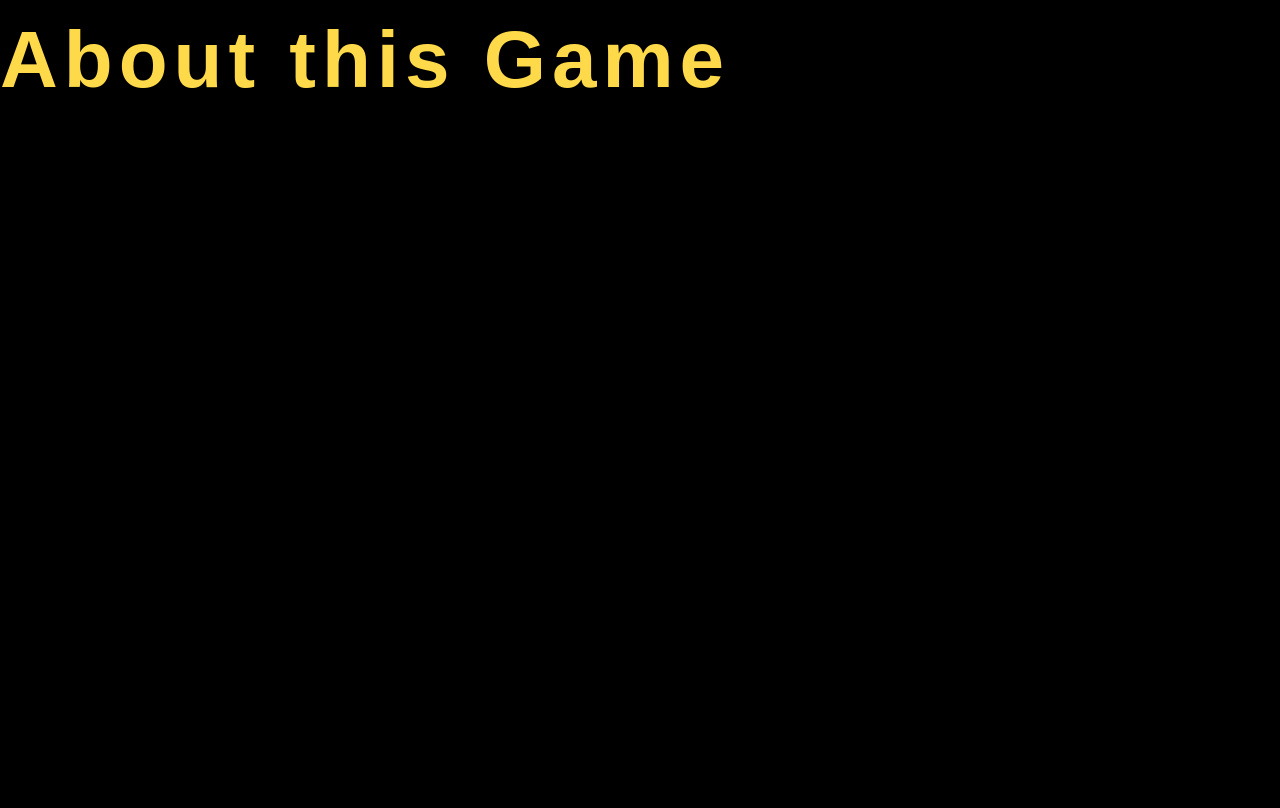
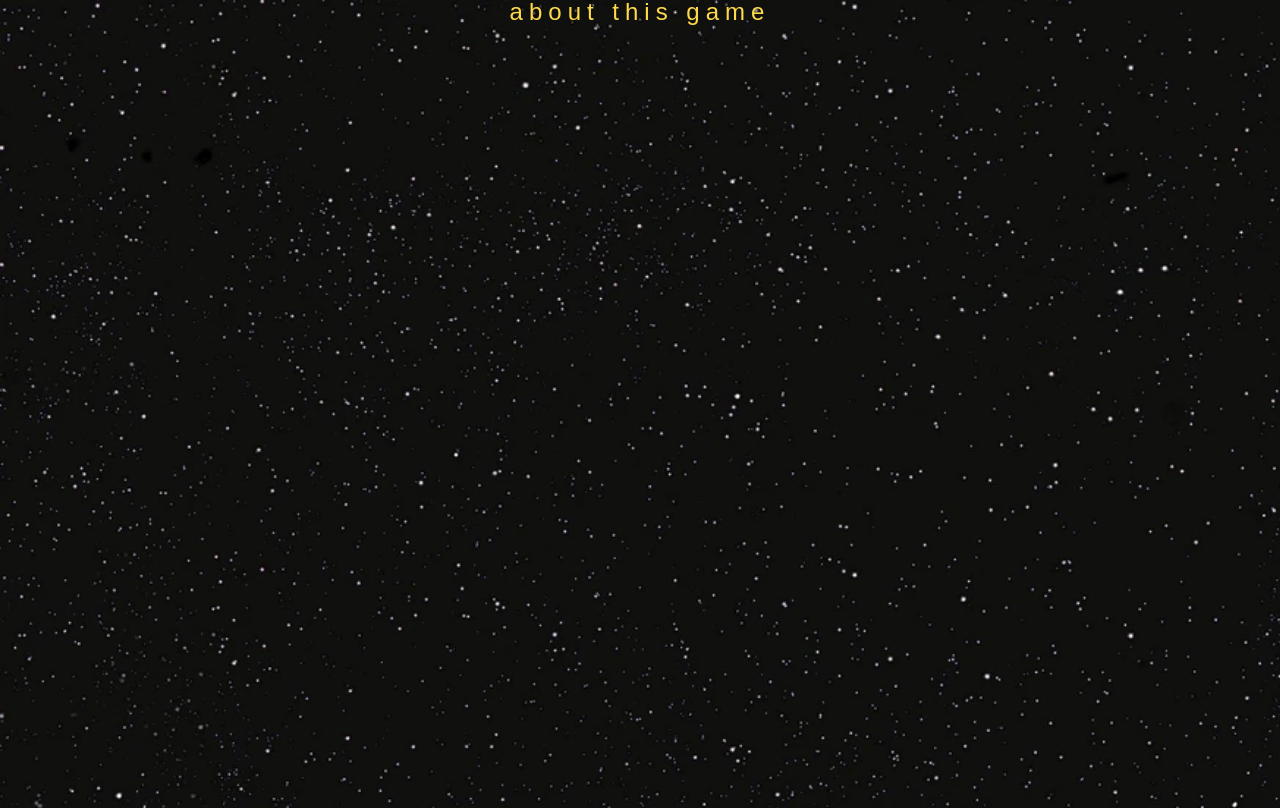
Before and after one commit to jcarlon23/space_invaders_star_wars, a Rails app: page /about in a window 1280 px wide. Run offline with Rails 7, Linux system fonts and the light colour scheme; some libraries are stand-ins or nearby versions.

Commit message:
homepage background and Intro done. Music Bug to fix

```diff
--- a/app/assets/stylesheets/index.css
+++ b/app/assets/stylesheets/index.css
@@ -1,14 +1,39 @@
 body  {
-  background: #000;
-  background-image: none;
-  width: 100%;
-  height: 100%;
+  background-repeat: no-repeat;
+  background-image: url(Starfield.jpg);
+  -webkit-background-size: cover;
+  -moz-background-size: cover;
+  -o-background-size: cover;
+  background-size: cover;
+  overflow: hidden;
+
+
+
 }
 
 h1 {
-
+  display: flex;
+  justify-content: center;
+  position: relative;
+  height: 500px;
   color: #feda4a;
   height: 800px;
+  font-family: 'Pathway Gothic One', sans-serif;
+  font-size: 150%;
+  font-weight: 400;
+  letter-spacing: 6px;
+  line-height: 100%;
+  perspective: 400px;
+  text-align: justify;
+
+}
+
+.star-wars {
+  display: flex;
+  justify-content: center;
+  position: relative;
+  height: 800px;
+  color: #feda4a;
   font-family: 'Pathway Gothic One', sans-serif;
   font-size: 500%;
   font-weight: 600;
@@ -17,3 +42,31 @@ h1 {
   perspective: 400px;
   text-align: justify;
 }
+
+.crawl {
+  position: relative;
+  top: 99999px;
+  transform-origin: 50% 100%;
+  animation: crawl 60s linear;
+}
+
+.crawl > .title {
+  font-size: 90%;
+  text-align: center;
+}
+
+.crawl > .title h1 {
+  margin: 0 0 100px;
+  text-transform: uppercase;
+}
+
+@keyframes crawl {
+	0% {
+    top: -100px;
+    transform: rotateX(20deg)  translateZ(0);
+  }
+	100% {
+    top: -6000px;
+    transform: rotateX(25deg) translateZ(-2500px);
+  }
+}
--- a/app/views/about/index.html.erb
+++ b/app/views/about/index.html.erb
@@ -1 +1 @@
-<h1>About this Game</h1>
+<h1>about this game</h1>
```
Also changed, not shown: app/views/main/index.html.erb (+21 -1 lines), app/assets/images/Starfield.jpg (added), app/javascript/controllers/index.js (line endings or trailing spaces), 4 other files.
